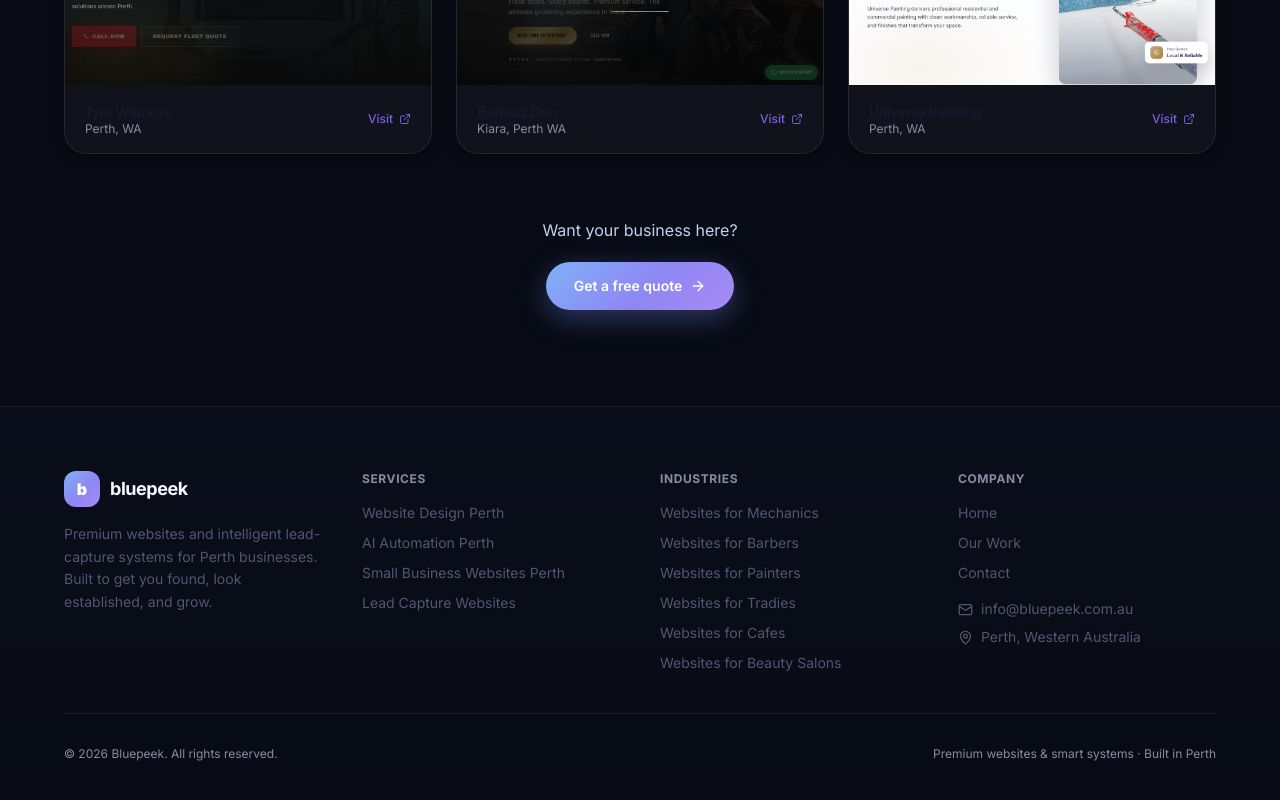
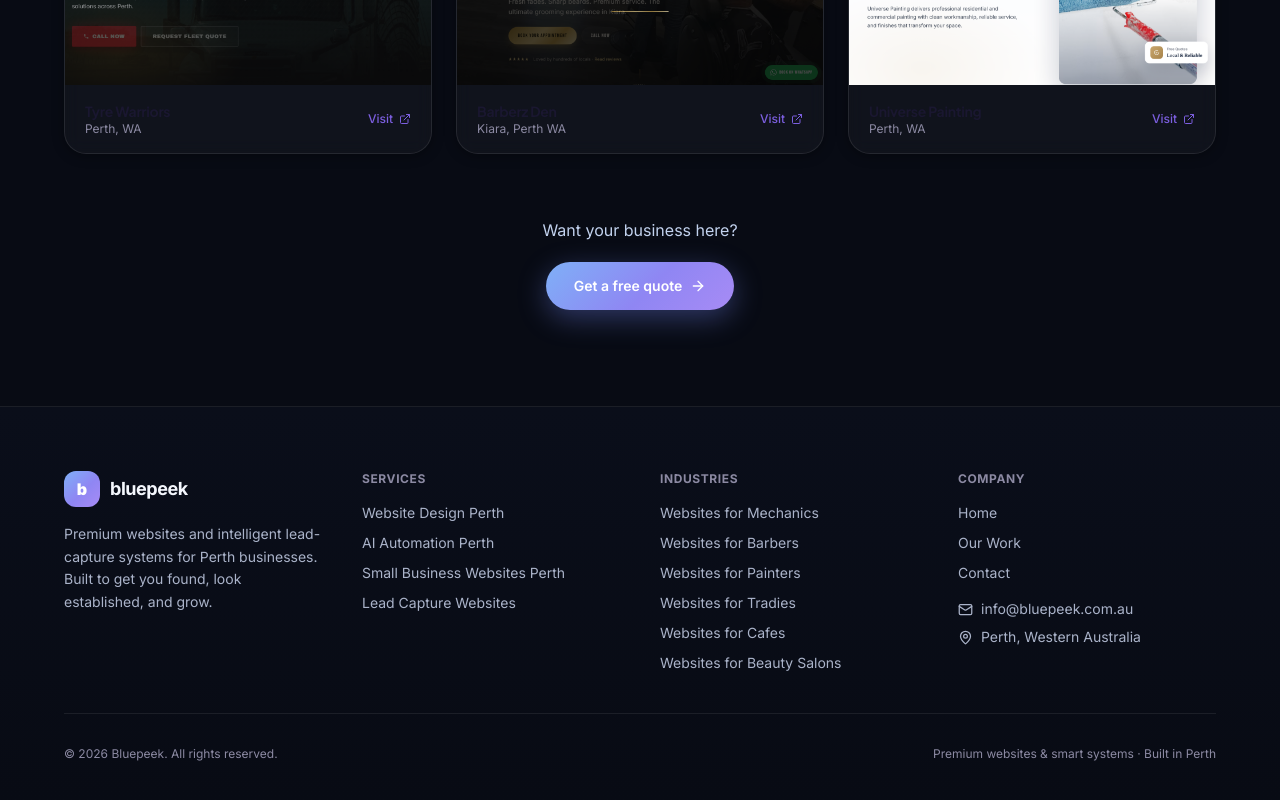
Before and after one commit to zachcolvillez-stack/bluepeek-website, a Next.js app: page /gallery in a window 1280 px wide. Shown: the part 1313-2113 px from the top of the page. Built offline with nearby package versions, Linux system fonts and the light colour scheme.

Commit message:
auto-save: SiteFooter.jsx

```diff
--- a/components/site/SiteFooter.jsx
+++ b/components/site/SiteFooter.jsx
@@ -16,7 +16,7 @@ export default function SiteFooter() {
               </div>
               <span className="font-bold text-lg tracking-tight" style={{ color: '#f4f7fd' }}>bluepeek</span>
             </div>
-            <p className="text-sm leading-relaxed max-w-xs" style={{ color: '#565471' }}>
+            <p className="text-sm leading-relaxed max-w-xs" style={{ color: '#aab3c9' }}>
               Premium websites and intelligent lead-capture systems for Perth businesses. Built to get you found, look established, and grow.
             </p>
           </div>
@@ -26,9 +26,9 @@ export default function SiteFooter() {
             <p className="text-xs font-bold uppercase tracking-wider mb-4" style={{ color: '#8c8aa3' }}>Services</p>
             <div className="flex flex-col gap-2.5 text-sm">
               {SERVICES.map(s => (
-                <Link key={s.slug} href={u.service(s.slug)} className="transition-colors" style={{ color: '#565471' }}
+                <Link key={s.slug} href={u.service(s.slug)} className="transition-colors" style={{ color: '#aab3c9' }}
                   onMouseEnter={(e) => e.currentTarget.style.color = '#7c5fe0'}
-                  onMouseLeave={(e) => e.currentTarget.style.color = '#565471'}>{s.title}</Link>
+                  onMouseLeave={(e) => e.currentTarget.style.color = '#aab3c9'}>{s.title}</Link>
               ))}
             </div>
           </div>
@@ -38,9 +38,9 @@ export default function SiteFooter() {
             <p className="text-xs font-bold uppercase tracking-wider mb-4" style={{ color: '#8c8aa3' }}>Industries</p>
             <div className="flex flex-col gap-2.5 text-sm">
               {INDUSTRIES.map(i => (
-                <Link key={i.slug} href={u.industry(i.slug)} className="transition-colors" style={{ color: '#565471' }}
+                <Link key={i.slug} href={u.industry(i.slug)} className="transition-colors" style={{ color: '#aab3c9' }}
                   onMouseEnter={(e) => e.currentTarget.style.color = '#7c5fe0'}
-                  onMouseLeave={(e) => e.currentTarget.style.color = '#565471'}>{i.title}</Link>
+                  onMouseLeave={(e) => e.currentTarget.style.color = '#aab3c9'}>{i.title}</Link>
               ))}
             </div>
           </div>
@@ -49,22 +49,22 @@ export default function SiteFooter() {
           <div>
             <p className="text-xs font-bold uppercase tracking-wider mb-4" style={{ color: '#8c8aa3' }}>Company</p>
             <div className="flex flex-col gap-2.5 text-sm mb-4">
-              <Link href="/" className="transition-colors" style={{ color: '#565471' }}
+              <Link href="/" className="transition-colors" style={{ color: '#aab3c9' }}
                 onMouseEnter={(e) => e.currentTarget.style.color = '#7c5fe0'}
-                onMouseLeave={(e) => e.currentTarget.style.color = '#565471'}>Home</Link>
-              <a href="/#work" className="transition-colors" style={{ color: '#565471' }}
+                onMouseLeave={(e) => e.currentTarget.style.color = '#aab3c9'}>Home</Link>
+              <a href="/#work" className="transition-colors" style={{ color: '#aab3c9' }}
                 onMouseEnter={(e) => e.currentTarget.style.color = '#7c5fe0'}
-                onMouseLeave={(e) => e.currentTarget.style.color = '#565471'}>Our Work</a>
-              <a href="/#contact" className="transition-colors" style={{ color: '#565471' }}
+                onMouseLeave={(e) => e.currentTarget.style.color = '#aab3c9'}>Our Work</a>
+              <a href="/#contact" className="transition-colors" style={{ color: '#aab3c9' }}
                 onMouseEnter={(e) => e.currentTarget.style.color = '#7c5fe0'}
-                onMouseLeave={(e) => e.currentTarget.style.color = '#565471'}>Contact</a>
+                onMouseLeave={(e) => e.currentTarget.style.color = '#aab3c9'}>Contact</a>
             </div>
-            <a href={`mailto:${SITE.email}`} className="inline-flex items-center gap-2 text-sm transition-colors mb-2" style={{ color: '#565471' }}
+            <a href={`mailto:${SITE.email}`} className="inline-flex items-center gap-2 text-sm transition-colors mb-2" style={{ color: '#aab3c9' }}
               onMouseEnter={(e) => e.currentTarget.style.color = '#7c5fe0'}
-              onMouseLeave={(e) => e.currentTarget.style.color = '#565471'}>
+              onMouseLeave={(e) => e.currentTarget.style.color = '#aab3c9'}>
               <Mail size={15} /> {SITE.email}
             </a>
-            <p className="flex items-center gap-2 text-sm" style={{ color: '#565471' }}>
+            <p className="flex items-center gap-2 text-sm" style={{ color: '#aab3c9' }}>
               <MapPin size={15} /> Perth, Western Australia
             </p>
           </div>
```
